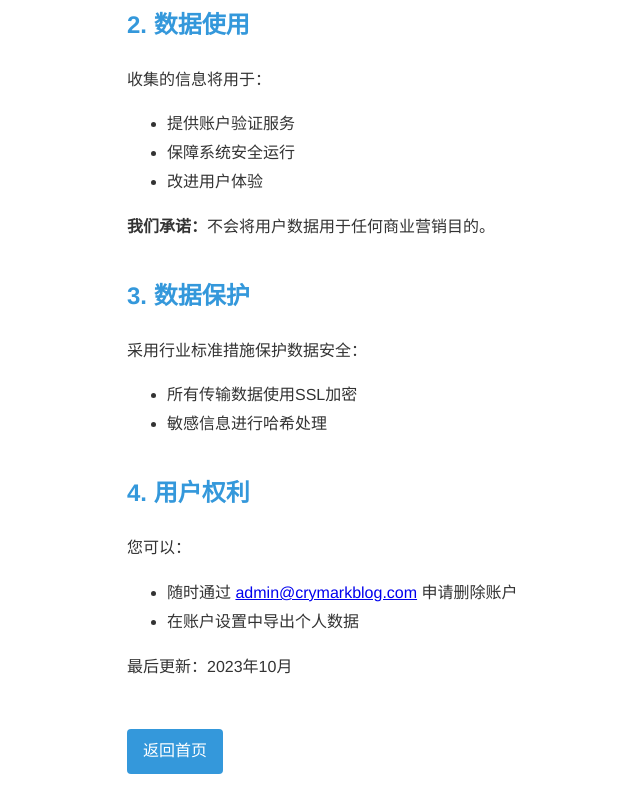
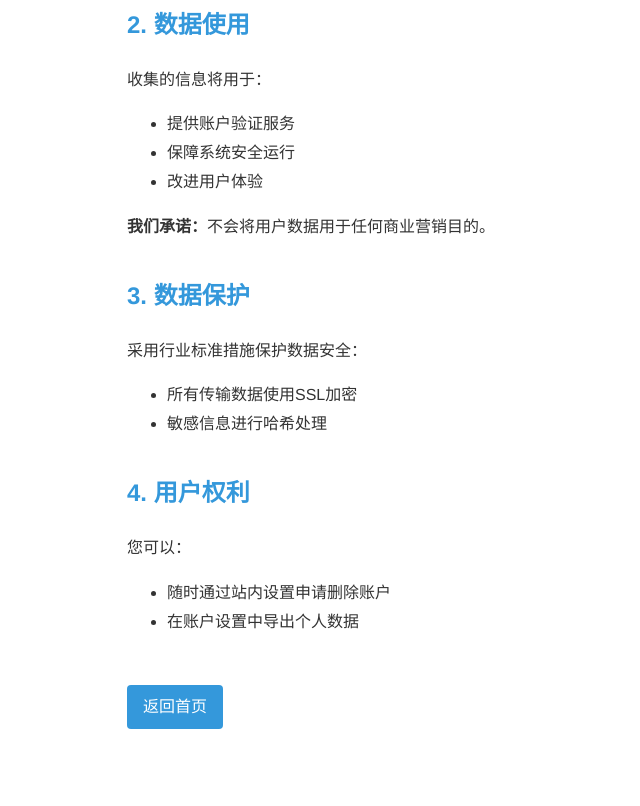
Before and after one commit to CryMark/CryMark.github.io, a plain HTML site: page privacy.html in a window 1280 px wide. Shown: the part 355-1161 px from the top of the page, without its empty margins (113-753 px from the left). After the commit the page ends 1116 px from the top, so only its background shows below. Drawn offline with Linux system fonts and the light colour scheme.

Commit message:
Update privacy.html

```diff
--- a/privacy.html
+++ b/privacy.html
@@ -62,11 +62,9 @@
     <h2>4. 用户权利</h2>
     <p>您可以：</p>
     <ul>
-        <li>随时通过 <a href="mailto:admin@crymarkblog.com">admin@crymarkblog.com</a> 申请删除账户</li>
+        <li>随时通过站内设置申请删除账户</li>
         <li>在账户设置中导出个人数据</li>
     </ul>
-
-    <p>最后更新：2023年10月</p>
     <a href="index.html" class="back-link">返回首页</a>
 </body>
 </html>
```
